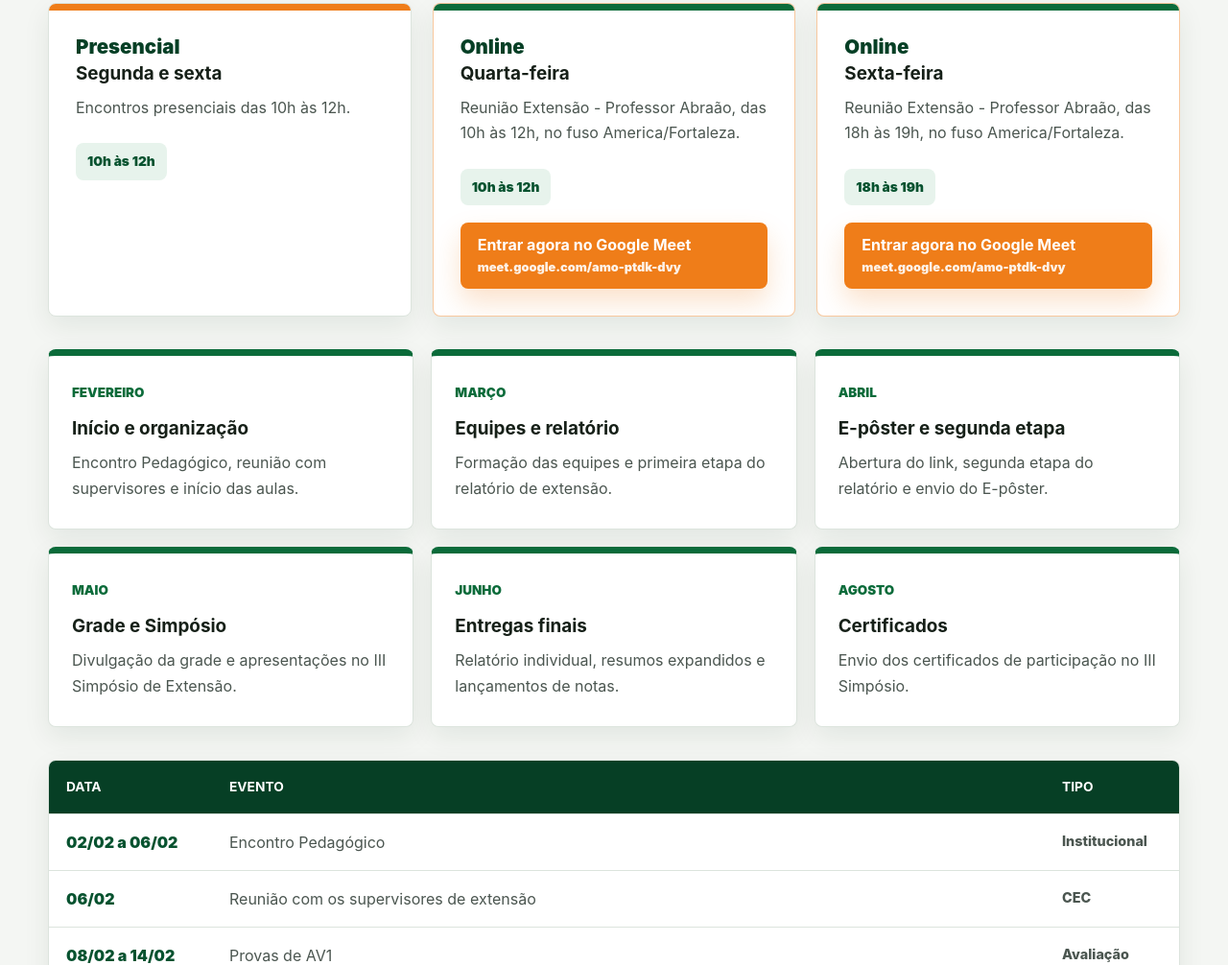
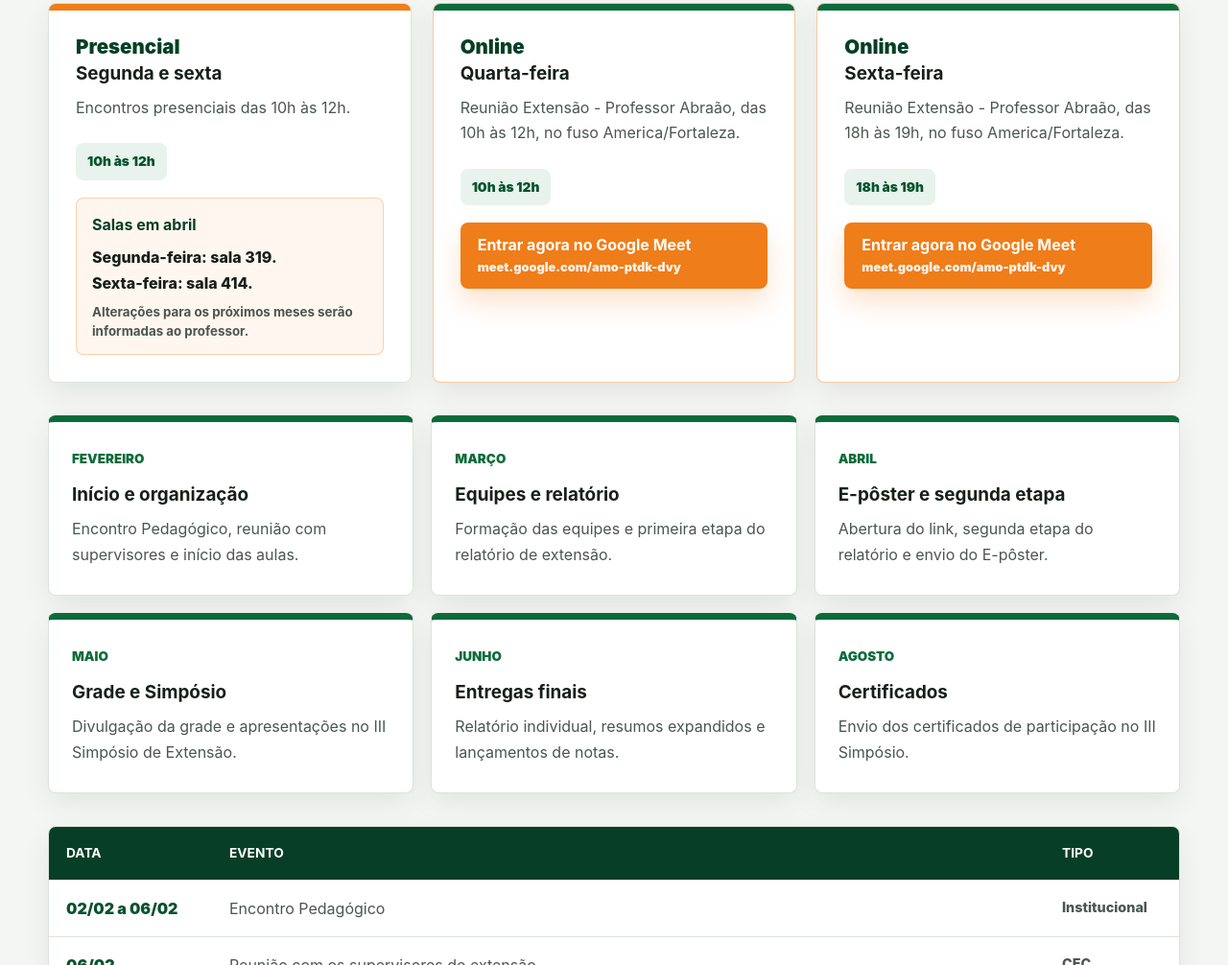
Before and after one commit to abraaorosal/extensaoUNIFAMETRO, a plain HTML site: page index.html in a window 1280 px wide. Shown: the part 4970-5976 px from the top of the page at 96% size. Drawn offline with Linux system fonts and the light colour scheme.

Commit message:
Adiciona salas de atendimento presencial

```diff
--- a/index.html
+++ b/index.html
@@ -419,6 +419,15 @@
               <h3>Segunda e sexta</h3>
               <p>Encontros presenciais das 10h às 12h.</p>
               <span class="meeting-time">10h às 12h</span>
+              <div class="room-note" aria-label="Salas de atendimento em abril">
+                <strong>Salas em abril</strong>
+                <p>Segunda-feira: sala 319.</p>
+                <p>Sexta-feira: sala 414.</p>
+                <small>
+                  Alterações para os próximos meses serão informadas ao
+                  professor.
+                </small>
+              </div>
             </article>
             <article class="schedule-card online-card">
               <p class="schedule-day">Online</p>
--- a/style.css
+++ b/style.css
@@ -737,6 +737,38 @@ p {
   font-weight: 900;
 }
 
+.room-note {
+  margin-top: 18px;
+  padding: 14px 16px;
+  border: 1px solid rgba(239, 125, 25, 0.32);
+  border-radius: var(--radius);
+  background: #fff7ef;
+}
+
+.room-note strong {
+  display: block;
+  margin-bottom: 8px;
+  color: var(--green-900);
+}
+
+.room-note p,
+.room-note small {
+  display: block;
+  margin: 0;
+}
+
+.room-note p {
+  color: var(--ink);
+  font-weight: 800;
+}
+
+.room-note small {
+  margin-top: 8px;
+  color: var(--text);
+  font-weight: 700;
+  line-height: 1.45;
+}
+
 .meeting-link {
   display: flex;
   flex-direction: column;
```
